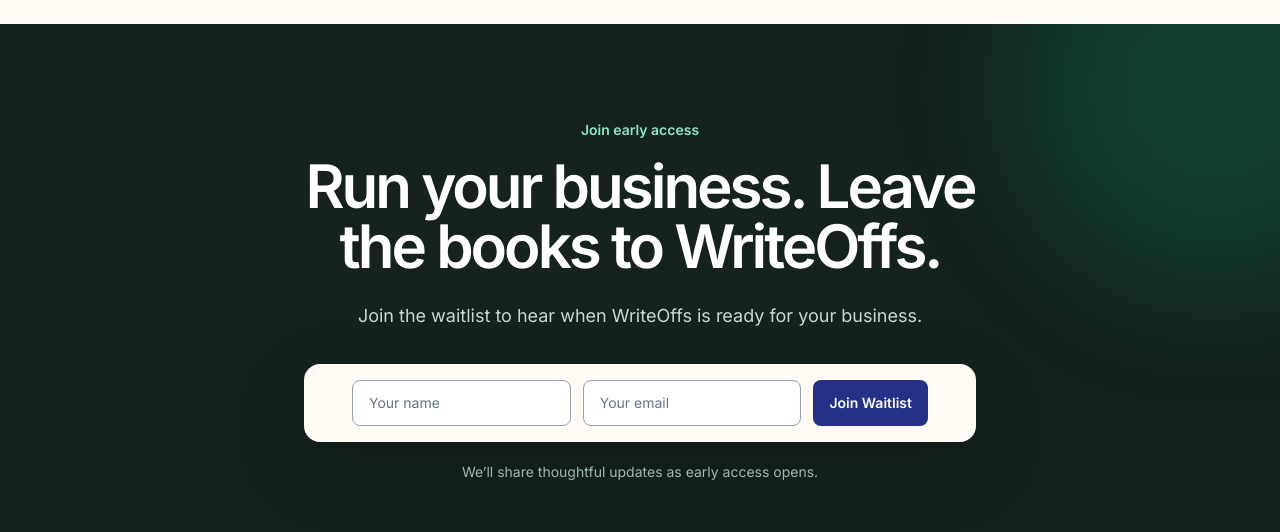
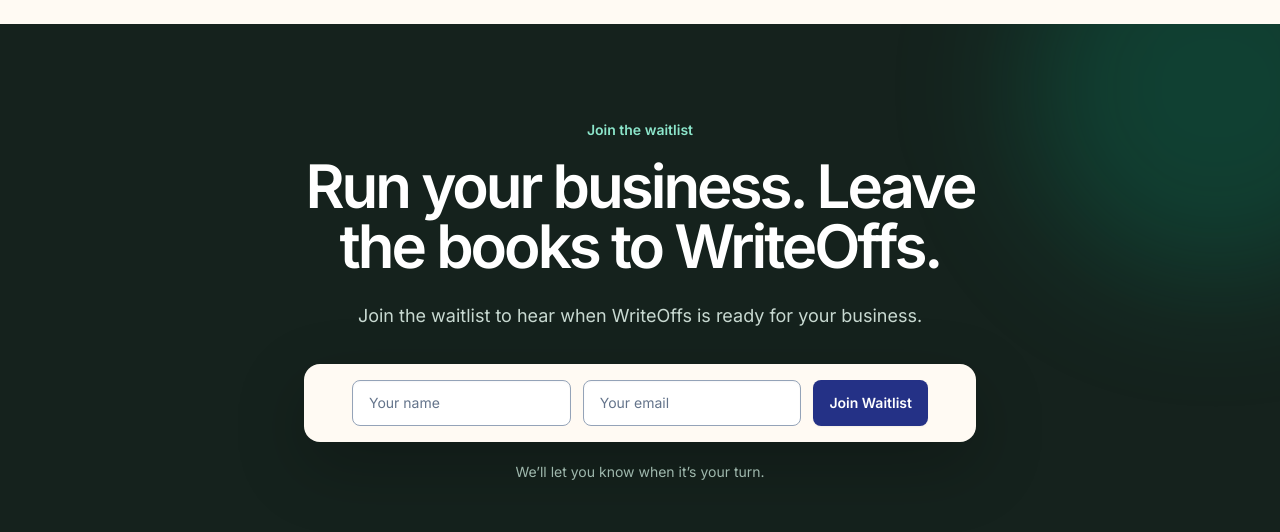
Before and after one commit to aiconcierege/writeoffs_fresh, a Next.js app: page / in a window 1280 px wide. Shown: the part 3120-3652 px from the top of the page. Built offline with nearby package versions, Linux system fonts and the light colour scheme; no server answers.

Commit message:
refine: align waitlist language

```diff
--- a/app/page.tsx
+++ b/app/page.tsx
@@ -199,7 +199,7 @@
       <section id="waitlist" className="relative overflow-hidden bg-[#15221d] text-white">
         <div className="absolute -right-32 -top-32 h-96 w-96 rounded-full bg-[#00b889]/20 blur-3xl" aria-hidden="true" />
         <div className="relative mx-auto max-w-5xl px-6 py-16 text-center sm:px-10 sm:py-20 lg:py-24">
-          <p className="text-sm font-semibold text-[#8ce6cb]">Join early access</p>
+          <p className="text-sm font-semibold text-[#8ce6cb]">Join the waitlist</p>
           <h2 className="mx-auto mt-4 max-w-4xl text-balance text-4xl font-semibold tracking-[-0.05em] sm:text-5xl lg:text-6xl">
             Run your business. Leave the books to WriteOffs.
           </h2>
@@ -209,7 +209,7 @@
           <div className="mx-auto mt-8 max-w-2xl rounded-2xl bg-[#fffaf3] p-3 text-[#17211d] shadow-[0_24px_70px_rgba(0,0,0,0.24)] sm:p-4">
             <WaitlistForm source="landing#waitlist" appearance="landing" />
           </div>
-          <p className="mt-5 text-sm text-[#9fb8ad]">We’ll share thoughtful updates as early access opens.</p>
+          <p className="mt-5 text-sm text-[#9fb8ad]">We’ll let you know when it’s your turn.</p>
         </div>
       </section>
 
```
Also changed, not shown: 1 other file (tests, documents, lock files or other folders).
